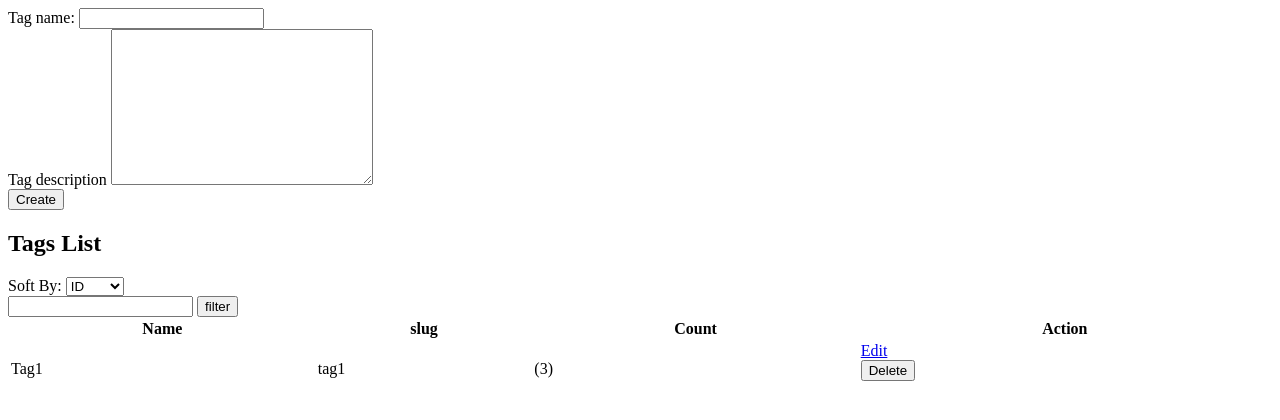
After one commit to 18phucduong/product_manager, a PHP site: template app/views/tag/new.php in a window 1280 px wide. The commit adds this page. Shown: the top 420 px of the page. Run offline with PHP 8.4, Linux system fonts and the light colour scheme; the template is opened without the code that fills it, so the values that code supplies are empty.

Commit message:
PRO#6479 Fix validate, create NewTag html, use basepath in masterlayout, create content-header partials

```diff
--- a/app/views/blocks/content.php
+++ b/app/views/blocks/content.php
@@ -1,3 +1,6 @@
 <div class="admin-content__wrap">
-    <?php view($path, $data)?>
+    <?php
+        require $appRootDir."/views/partials/content-header.php";
+        view($path, $data)
+    ?>
 </div>
--- a/app/views/layout/admin-master.php
+++ b/app/views/layout/admin-master.php
@@ -4,7 +4,7 @@
     <meta charset="UTF-8">
     <meta http-equiv="X-UA-Compatible" content="IE=edge">
     <meta name="viewport" content="width=device-width, initial-scale=1.0">
-    <link rel="stylesheet" href="assets/css/style.css">
+    <link rel="stylesheet" href="<?php echo $basePath?>/assets/css/style.css">
     <link rel="stylesheet" href="https://stackpath.bootstrapcdn.com/font-awesome/4.7.0/css/font-awesome.min.css">
     <title>Website</title>
 </head>
--- /dev/null
+++ b/app/views/tag/edit.php
@@ -0,0 +1 @@
+edit tag
--- /dev/null
+++ b/app/views/tag/new.php
@@ -0,0 +1,87 @@
+<div id="main-content" class="container-fluid">
+    <div class="row">
+        <div class=" col col-4">
+            <div class="left-side">
+                <form action="<?php echo getConfig('base_path')?>/tag/new" method="post">
+                    <div class="input-group">
+                        <label for="tag_name">Tag name:</label>
+                        <input type="text" name="tag_name" id="tag_name">
+                    </div>
+                    <div class="input-group">
+                        <label for="tag_desc">Tag description</label>
+                        <textarea name="tag_desc" id="tag_desc" cols="30" rows="10"></textarea>
+                    </div>
+                    <div class="input-group">
+                        <input type="submit" class="button button-blue" name="create_tag_form" value="Create">
+                    </div>
+                </form>
+            </div>
+        </div>
+        <div class="col col-8">
+            <div class="right-side">
+
+                <table class="table" style="width: 100%">
+                    <thead>
+                        <div><h2>Tags List</h2></div>
+                        <div class="control-bar">
+                            <form action="">
+                                <div class="row">
+                                    <div class="col">
+                                        <div class="sort-by">
+                                            <span>Soft By:</span>
+                                            <select name="soft_by" id="">
+                                                    <option value="">ID</option>
+                                                    <option value="">Name</option>
+                                                    <option value="">Date</option>
+                                                    <option value="">Count</option>
+                                                </select>
+                                            </div>
+                                    </div>
+                                    <div class="col f-grow-0">
+                                        <div class="search">
+                                            <input type="text" name="search" id="">
+                                            <input type="submit" class="button button-blue" value="filter">
+                                        </div>
+                                    </div>
+                                </div>
+                            </form>
+                        </div>
+                    </thead>
+                    <tbody>
+                    <tr>
+                        <th>
+                        Name
+                        </th>
+                        <th>
+                        slug
+                        </th>
+                        <th>
+                        Count
+                        </th>
+                        <th>
+                        Action
+                        </th>
+                    </tr>
+                    <tr>
+                        <td>
+                        Tag1
+                        </td>
+                        <td>
+                        tag1
+                        </td>
+                        <td>
+                        (3)
+                        </td>
+                        <td>
+                        <a href="#" class="button button-blue">Edit</a>
+                        <form action="#" method="delete">
+                            <input type="submit" class="button button-red" value="Delete">
+                        </form>
+                        </td>
+                    </tr>
+                    </tbody>
+            </table>
+            </div>
+        </div>
+    </div>
+</div>
```
Also changed, not shown: app/controllers/TagController.php (+29 -0 lines), app/core/Validation.php (+18 -8 lines), app/helpers/helpers.php (+11 -4 lines), app/views/partials/content-header.php (added, +10 -0 lines), public/assets/css/style.css.
